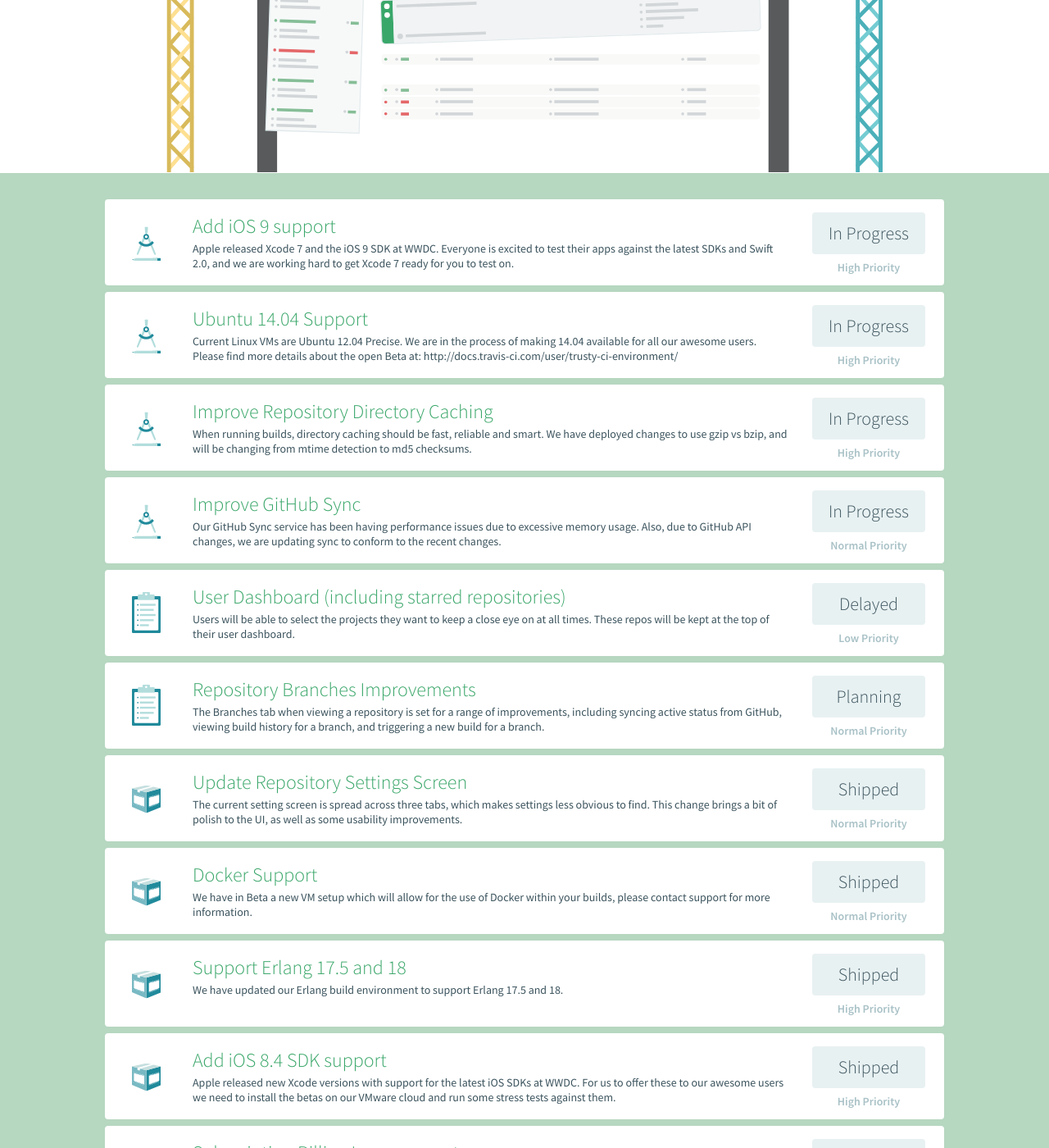
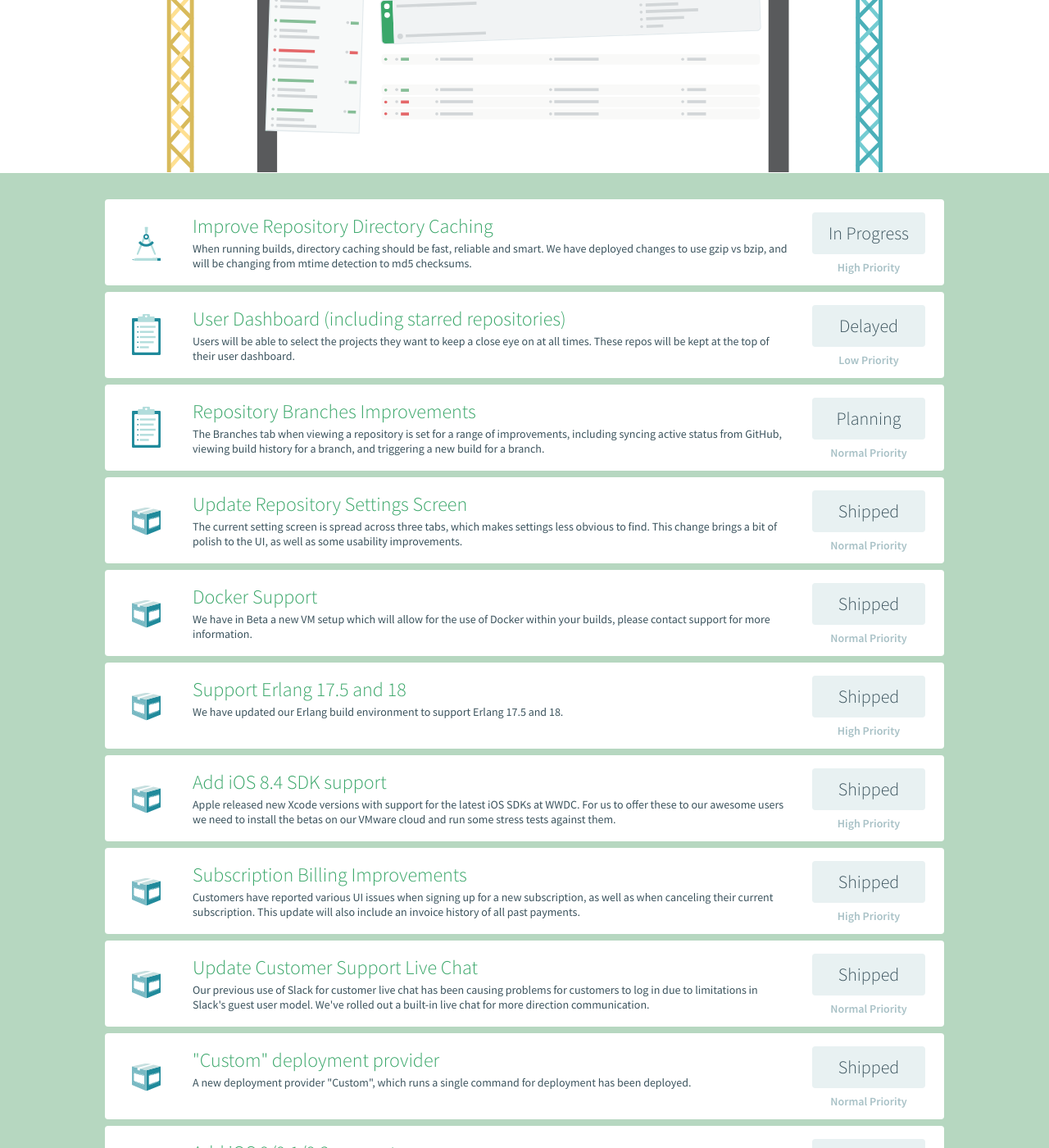
Before and after one commit to travis-ci/travis-next, a Jekyll site: the page built from index.html, in a window 1280 px wide and 1400 px high, scrolled down 381 px. Shown: the whole window at 82% size. Built offline with Jekyll 4.4.1, drawn with Linux system fonts in a browser that asks for light colours; some of the changed text lies outside the part shown.

Commit message:
Update some recent shippings

```diff
--- a/_data/steps.yml
+++ b/_data/steps.yml
@@ -1,28 +1,10 @@
 
-- 1:
-  title: 'Add iOS 9 support'
-  description: 'Apple released Xcode 7 and the iOS 9 SDK at WWDC. Everyone is excited to test their apps against the latest SDKs and Swift 2.0, and we are working hard to get Xcode 7 ready for you to test on.'
-  icon: 'compass'
-  status: 'In Progress'
-  priority: 'high'
-- 3:
-  title: 'Ubuntu 14.04 Support'
-  description: 'Current Linux VMs are Ubuntu 12.04 Precise. We are in the process of making 14.04 available for all our awesome users. Please find more details about the open Beta at: http://docs.travis-ci.com/user/trusty-ci-environment/'
-  icon: 'compass'
-  status: 'In Progress'
-  priority: 'high'
 - 5:
   title: 'Improve Repository Directory Caching'
   description: 'When running builds, directory caching should be fast, reliable and smart. We have deployed changes to use gzip vs bzip, and will be changing from mtime detection to md5 checksums.'
   icon: 'compass'
   status: 'In Progress'
   priority: 'high'
-- 6:
-  title: 'Improve GitHub Sync'
-  description: 'Our GitHub Sync service has been having performance issues due to excessive memory usage. Also, due to GitHub API changes, we are updating sync to conform to the recent changes.'
-  icon: 'compass'
-  status: 'In Progress'
-  priority: 'normal'
 - 7:
   title: 'User Dashboard (including starred repositories)'
   description: 'Users will be able to select the projects they want to keep a close eye on at all times. These repos will be kept at the top of their user dashboard.'
@@ -77,3 +59,21 @@
   icon: 'shipment'
   status: 'Shipped'
   priority: 'normal'
+- 1:
+  title: 'Add iOS 9/9.1/9.2 support'
+  description: 'Apple released Xcode 7 and the iOS 9 SDK at WWDC. Everyone is excited to test their apps against the latest SDKs and Swift 2.0, and we are working hard to get Xcode 7 ready for you to test on.'
+  icon: 'compass'
+  status: 'Shipped'
+  priority: 'high'
+- 3:
+  title: 'Ubuntu 14.04 Support'
+  description: 'Current Linux VMs are Ubuntu 12.04 Precise. We are in the process of making 14.04 available for all our awesome users. Please find more details about the open Beta at: http://docs.travis-ci.com/user/trusty-ci-environment/'
+  icon: 'compass'
+  status: 'Shipped'
+  priority: 'high'
+- 6:
+  title: 'Improve GitHub Sync'
+  description: 'Our GitHub Sync service has been having performance issues due to excessive memory usage. Also, due to GitHub API changes, we are updating sync to conform to the recent changes.'
+  icon: 'compass'
+  status: 'Shipped'
+  priority: 'normal'
```
